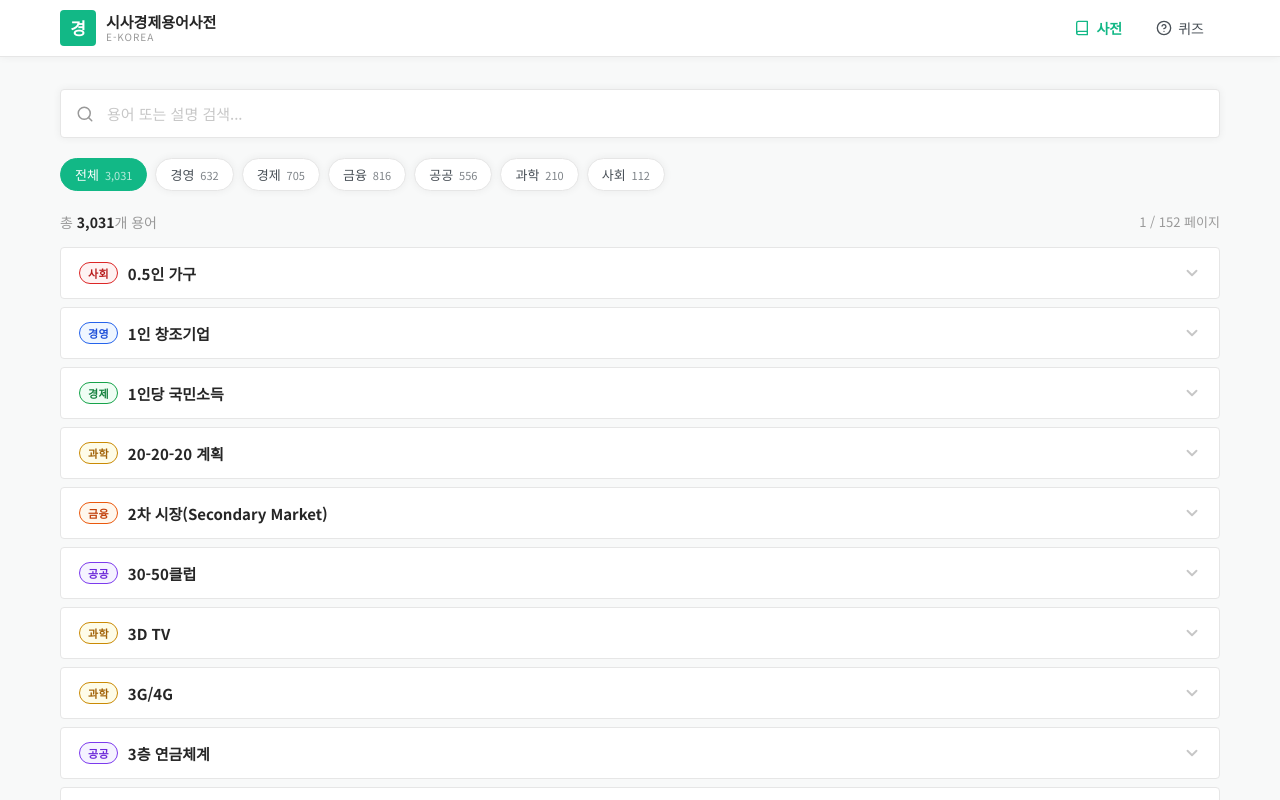
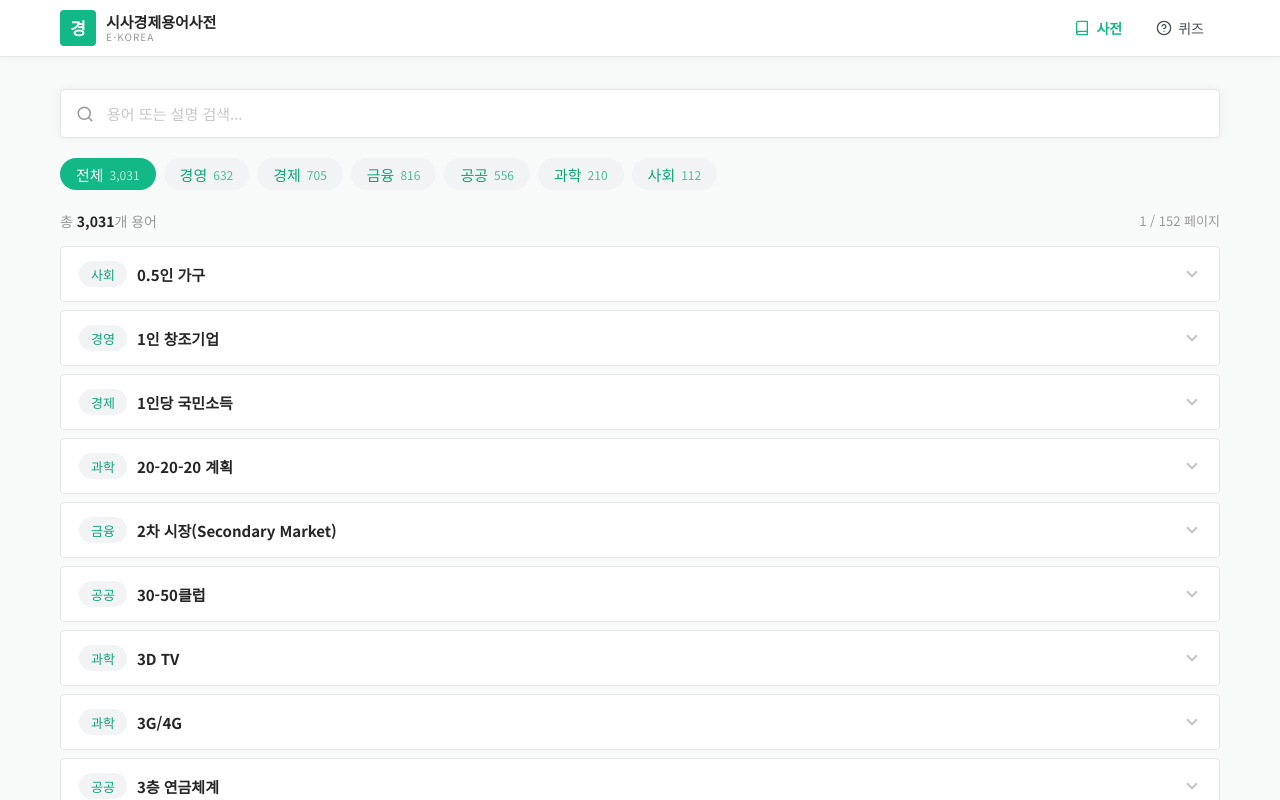
Before and after one commit to boredape874/E-KOREA, a React (Vite) app: page /#/ in a window 1280 px wide. Shown: the top 800 px of the page. Built offline with nearby package versions, Linux system fonts and the light colour scheme.

Commit message:
design: remove emojis, apply AgentBlog hashtag style to all category badges

```diff
--- a/src/components/TermCard.css
+++ b/src/components/TermCard.css
@@ -7,6 +7,10 @@
 }
 
 .term-card:hover {
+  box-shadow: var(--shadow-md);
+}
+
+.term-card.expanded {
   box-shadow: var(--shadow-md);
 }
 
@@ -20,6 +24,7 @@
   border: none;
   text-align: left;
   gap: 12px;
+  cursor: pointer;
 }
 
 .term-left {
@@ -30,14 +35,23 @@
   min-width: 0;
 }
 
+/* AgentBlog Hashtag style */
 .term-cat {
   flex-shrink: 0;
-  font-size: 11px;
-  font-weight: 700;
-  padding: 2px 8px;
-  border-radius: 20px;
-  border: 1.5px solid;
-  letter-spacing: 0.3px;
+  display: inline-flex;
+  align-items: center;
+  height: 1.625rem;
+  padding: 0 0.75rem;
+  background: rgb(241, 243, 245);
+  color: rgb(12, 166, 120);
+  border-radius: 1rem;
+  font-size: 0.8125rem;
+  font-weight: 500;
+  transition: background 0.08s ease-out;
+}
+
+.term-cat:hover {
+  background: rgb(232, 234, 237);
 }
 
 .term-name {
--- a/src/components/TermCard.jsx
+++ b/src/components/TermCard.jsx
@@ -9,20 +9,12 @@ function highlight(text, query) {
   )
 }
 
-export default function TermCard({ item, color, expanded, onToggle, highlight: hl }) {
+export default function TermCard({ item, expanded, onToggle, highlight: hl }) {
   return (
-    <div
-      className={`term-card${expanded ? ' expanded' : ''}`}
-      style={expanded ? { borderColor: color?.border } : {}}
-    >
+    <div className={`term-card${expanded ? ' expanded' : ''}`}>
       <button className="term-header" onClick={onToggle} aria-expanded={expanded}>
         <div className="term-left">
-          <span
-            className="term-cat"
-            style={{ background: color?.bg, color: color?.text, borderColor: color?.border }}
-          >
-            {item.category}
-          </span>
+          <span className="term-cat">{item.category}</span>
           <span className="term-name">{highlight(item.term, hl)}</span>
         </div>
         <svg
--- a/src/index.css
+++ b/src/index.css
@@ -17,14 +17,6 @@
   --red-border:   rgba(255, 107, 107, 0.4);
   --yellow:       #f59f00;
   --yellow-light: #fff9db;
-
-  /* Category colors (kept for badges) */
-  --cat-경영-bg:   #EFF6FF; --cat-경영-border: #2563EB; --cat-경영-text: #1D4ED8;
-  --cat-경제-bg:   #F0FDF4; --cat-경제-border: #16A34A; --cat-경제-text: #15803D;
-  --cat-금융-bg:   #FFF7ED; --cat-금융-border: #EA580C; --cat-금융-text: #C2410C;
-  --cat-공공-bg:   #F5F3FF; --cat-공공-border: #7C3AED; --cat-공공-text: #6D28D9;
-  --cat-과학-bg:   #FEFCE8; --cat-과학-border: #CA8A04; --cat-과학-text: #A16207;
-  --cat-사회-bg:   #FEF2F2; --cat-사회-border: #DC2626; --cat-사회-text: #B91C1C;
 
   /* Neutrals */
   --bg:        rgba(33, 37, 41, 0.028);
--- a/src/pages/Dictionary.css
+++ b/src/pages/Dictionary.css
@@ -54,7 +54,7 @@
 .search-clear:hover { background: var(--border); }
 .search-clear svg { width: 13px; height: 13px; }
 
-/* ── Category ── */
+/* ── Category filter — AgentBlog Hashtag style ── */
 .cat-bar {
   display: flex;
   flex-wrap: wrap;
@@ -66,31 +66,33 @@
   display: inline-flex;
   align-items: center;
   gap: 6px;
-  padding: 6px 14px;
-  border: 1px solid var(--border);
-  border-radius: 20px;
-  background: var(--white);
-  font-size: 13px;
+  height: 2rem;
+  padding: 0 1rem;
+  background: rgb(241, 243, 245);
+  border: none;
+  border-radius: 1rem;
+  font-size: 0.9375rem;
   font-weight: 500;
-  color: var(--gray);
-  transition: all 0.15s;
-  box-shadow: var(--shadow);
+  color: rgb(12, 166, 120);
+  transition: background 0.08s ease-out;
+  cursor: pointer;
 }
 
 .cat-btn:hover {
-  border-color: var(--green-border);
-  color: var(--green);
+  background: rgb(232, 234, 237);
 }
 
 .cat-btn.active {
-  border-color: var(--green);
   background: var(--green);
   color: #fff;
-  box-shadow: none;
+}
+
+.cat-btn.active:hover {
+  background: var(--green-focus);
 }
 
 .cat-count {
-  font-size: 11px;
+  font-size: 0.75rem;
   opacity: 0.7;
   font-weight: 400;
 }
@@ -168,7 +170,6 @@
   font-weight: 500;
   color: var(--gray);
   transition: all 0.15s;
-  box-shadow: var(--shadow);
 }
 
 .pg-btn svg { width: 16px; height: 16px; }
@@ -178,14 +179,13 @@
   color: var(--green);
 }
 
-.pg-btn:disabled { opacity: 0.35; cursor: not-allowed; box-shadow: none; }
+.pg-btn:disabled { opacity: 0.35; cursor: not-allowed; }
 
 .pg-btn.current {
   background: var(--green);
   border-color: var(--green);
   color: #fff;
   font-weight: 700;
-  box-shadow: none;
 }
 
 .pg-ellipsis { font-size: 14px; color: var(--gray-light); padding: 0 4px; }
--- a/src/pages/Dictionary.jsx
+++ b/src/pages/Dictionary.jsx
@@ -2,15 +2,6 @@ import { useState, useMemo, useCallback, useRef } from 'react'
 import glossaryRaw from '../data/glossary.json'
 import TermCard from '../components/TermCard'
 import './Dictionary.css'
-
-const CATEGORY_COLORS = {
-  '경영': { bg: '#EFF6FF', border: '#2563EB', text: '#1D4ED8' },
-  '경제': { bg: '#F0FDF4', border: '#16A34A', text: '#15803D' },
-  '금융': { bg: '#FFF7ED', border: '#EA580C', text: '#C2410C' },
-  '공공': { bg: '#F5F3FF', border: '#7C3AED', text: '#6D28D9' },
-  '과학': { bg: '#FEFCE8', border: '#CA8A04', text: '#A16207' },
-  '사회': { bg: '#FEF2F2', border: '#DC2626', text: '#B91C1C' },
-}
 
 const CATEGORIES = ['전체', '경영', '경제', '금융', '공공', '과학', '사회']
 const PAGE_SIZE = 20
@@ -95,11 +86,6 @@ export default function Dictionary() {
           <button
             key={cat}
             className={`cat-btn${category === cat ? ' active' : ''}`}
-            style={category === cat && cat !== '전체' ? {
-              background: CATEGORY_COLORS[cat].bg,
-              borderColor: CATEGORY_COLORS[cat].border,
-              color: CATEGORY_COLORS[cat].text
-            } : {}}
             onClick={() => handleCategory(cat)}
           >
             {cat}
@@ -135,7 +121,6 @@ export default function Dictionary() {
             <TermCard
               key={item.id}
               item={item}
-              color={CATEGORY_COLORS[item.category]}
               expanded={expanded === item.id}
               onToggle={() => setExpanded(expanded === item.id ? null : item.id)}
               highlight={search.trim()}
--- a/src/pages/Quiz.jsx
+++ b/src/pages/Quiz.jsx
@@ -3,18 +3,6 @@ import glossaryRaw from '../data/glossary.json'
 import './Quiz.css'
 
 const CATEGORIES = ['전체', '경영', '경제', '금융', '공공', '과학', '사회']
-const CAT_COLORS = {
-  '경영': { bg: '#EFF6FF', border: '#2563EB', text: '#1D4ED8' },
-  '경제': { bg: '#F0FDF4', border: '#16A34A', text: '#15803D' },
-  '금융': { bg: '#FFF7ED', border: '#EA580C', text: '#C2410C' },
-  '공공': { bg: '#F5F3FF', border: '#7C3AED', text: '#6D28D9' },
-  '과학': { bg: '#FEFCE8', border: '#CA8A04', text: '#A16207' },
-  '사회': { bg: '#FEF2F2', border: '#DC2626', text: '#B91C1C' },
-}
-const CAT_EMOJI = {
-  '전체': '📚', '경영': '💼', '경제': '📈',
-  '금융': '💰', '공공': '🏛', '과학': '🔬', '사회': '🌐',
-}
 
 function shuffle(arr) { return [...arr].sort(() => Math.random() - 0.5) }
 function normalize(str) { return str.trim().toLowerCase().replace(/\s+/g, ' ') }
@@ -114,25 +102,11 @@ export default function Quiz() {
       <div className="quiz-cat-grid">
         {CATEGORIES.map(cat => {
           const count = cat === '전체' ? glossaryRaw.length : glossaryRaw.filter(i => i.category === cat).length
-          const c = CAT_COLORS[cat]
           return (
-            <button
-              key={cat}
-              className="quiz-cat-card"
-              style={cat !== '전체' ? { borderLeftColor: c.border, borderLeftWidth: 4 } : {}}
-              onClick={() => startQuiz(cat)}
-            >
-              <div className="quiz-cat-card-top">
-                <span className="quiz-cat-emoji">{CAT_EMOJI[cat]}</span>
-                <span
-                  className="quiz-cat-badge"
-                  style={cat !== '전체' ? { background: c.bg, color: c.text, borderColor: c.border } : {}}
-                >
-                  {cat}
-                </span>
-              </div>
+            <button key={cat} className="quiz-cat-card" onClick={() => startQuiz(cat)}>
+              <span className="quiz-cat-badge">{cat}</span>
               <div className="quiz-cat-count">{count.toLocaleString()}<span className="quiz-cat-unit">개</span></div>
-              <div className="quiz-cat-action">시작 →</div>
+              <div className="quiz-cat-action">시작하기</div>
             </button>
           )
         })}
@@ -193,7 +167,6 @@ export default function Quiz() {
 
   // ── Active quiz ──
   const q = current
-  const c = CAT_COLORS[q.category]
   const coreTerm = stripParens(q.term)
   const hint = coreTerm.length >= 2 ? coreTerm[0] + '_'.repeat(coreTerm.length - 1) : coreTerm[0]
   const isCorrect = submitted && checkAnswer(answer, q.term)
@@ -223,8 +196,8 @@ export default function Quiz() {
           <>
             <div className="quiz-stat-sep" />
             <div className="quiz-stat-item">
-              <span className="quiz-stat-num streak">🔥 {stats.streak}</span>
-              <span className="quiz-stat-lbl">연속 정답</span>
+              <span className="quiz-stat-num streak">{stats.streak}연속</span>
+              <span className="quiz-stat-lbl">정답</span>
             </div>
           </>
         )}
@@ -241,14 +214,9 @@ export default function Quiz() {
       )}
 
       {/* Question card */}
-      <div className="quiz-card" style={{
-        borderLeftColor: submitted ? (isCorrect ? '#16A34A' : '#DC2626') : (c?.border ?? '#CBD5E1'),
-        borderLeftWidth: 4,
-      }}>
+      <div className={`quiz-card${submitted ? (isCorrect ? ' card-correct' : ' card-wrong') : ''}`}>
         <div className="quiz-card-header">
-          <span className="quiz-cat-tag" style={{ background: c?.bg, color: c?.text, borderColor: c?.border }}>
-            {q.category}
-          </span>
+          <span className="quiz-cat-tag">{q.category}</span>
           <span className="quiz-card-label">이 용어는 무엇일까요?</span>
         </div>
         <p className="quiz-card-desc">{descContent}</p>
@@ -294,7 +262,7 @@ export default function Quiz() {
       <div className="quiz-actions">
         {!submitted
           ? <button className="btn-primary" onClick={handleSubmit} disabled={!answer.trim()}>제출 (Enter)</button>
-          : <button className="btn-primary" onClick={handleNext}>다음 문제 →</button>
+          : <button className="btn-primary" onClick={handleNext}>다음 문제</button>
         }
         <button className="btn-ghost" onClick={() => setShowSummary(true)}>종료 / 결과</button>
       </div>
```
Also changed, not shown: src/pages/Quiz.css (+38 -68 lines).
